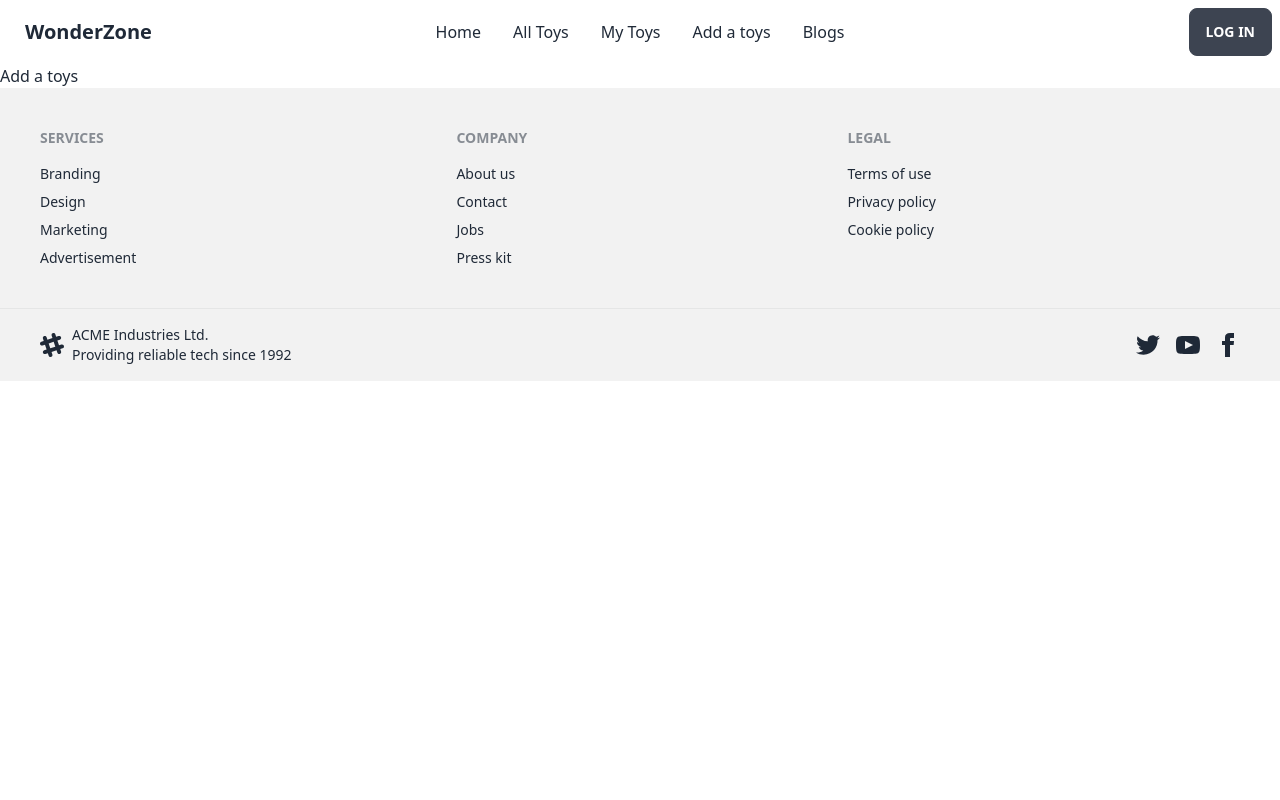
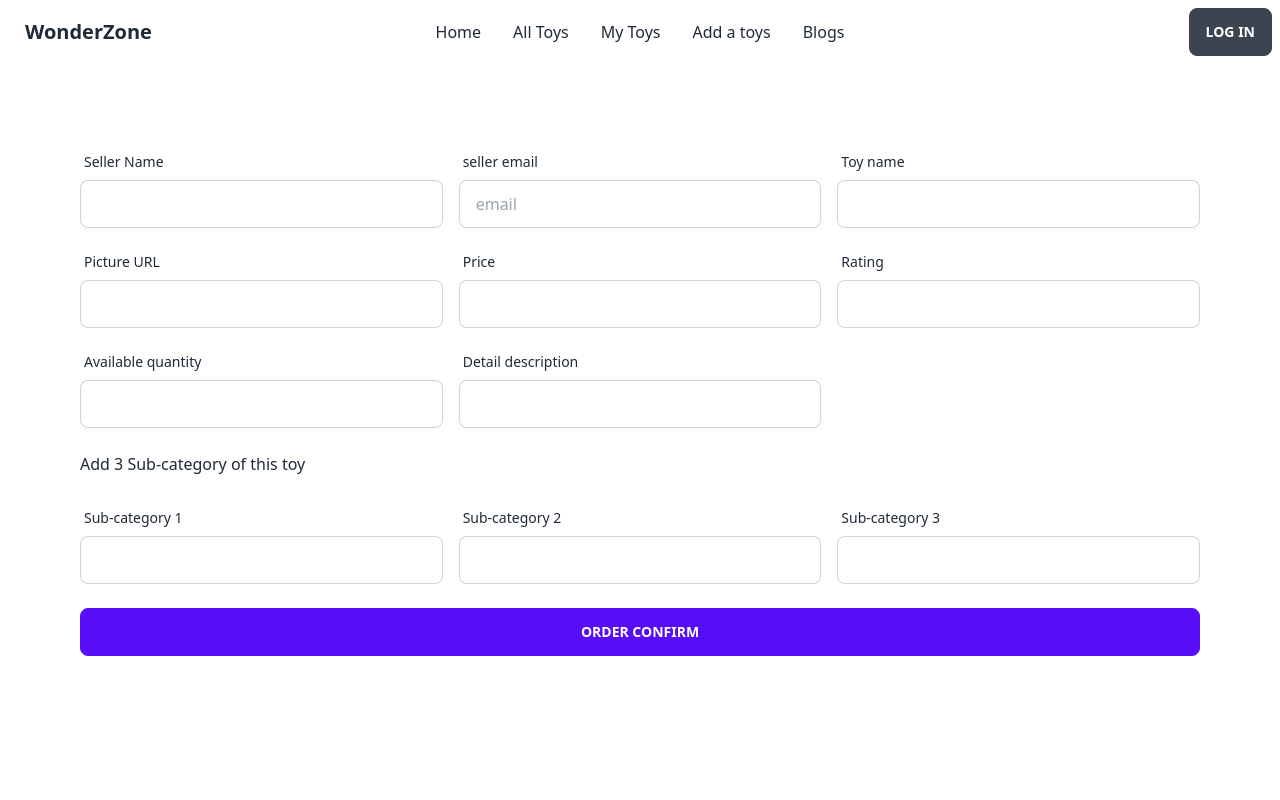
Before and after one commit to anik12136/wonder-Zone-assignment-11-client, a React (Create React App) app: page /addAToys in a window 1280 px wide. Shown: the top 800 px of the page. Built offline with nearby package versions, Linux system fonts and the light colour scheme; no server answers.

Commit message:
added add a toy section and get value

```diff
--- a/public/cars.json
+++ b/public/cars.json
@@ -1,6 +1,6 @@
 [
     {
-      "type": "sports car",
+      "title": "sports car",
       "toys": [
         {
           "id": 1,
@@ -32,7 +32,7 @@
       ]
     },
     {
-      "type": "truck",
+      "title": "truck",
       "toys": [
         {
           "id": 4,
@@ -64,7 +64,7 @@
       ]
     },
     {
-      "type": "regular car",
+      "title": "regular car",
       "toys": [
         {
           "id": 7,
--- a/src/Pages/Add-A-Toys/AddAToys.jsx
+++ b/src/Pages/Add-A-Toys/AddAToys.jsx
@@ -1,9 +1,133 @@
-import React from 'react';
+import React, { useContext } from 'react';
+import { AuthContext } from '../../Provider/AuthProvider';
 
 const AddAToys = () => {
+
+    const { user } = useContext(AuthContext);
+
+    const handleAddAToys = event => {
+        event.preventDefault();
+
+        const form = event.target;
+        const sellerName = form.sellerName.value;
+        const email = user?.email;
+        const pictureURL = form.pictureURL.value;
+        const price = form.price.value;
+        const rating = form.rating.value;
+        const availableQuantity = form.availableQuantity.value;
+        const detailDescription = form.detailDescription.value;
+        const toyName = form.toyName.value;
+        const subCategory1 = form.SubCategory1.value;
+        const subCategory2 = form.SubCategory2.value;
+        const subCategory3 = form.SubCategory3.value;
+
+        const addedToys = {
+            sellerName,
+            email,
+            toyName,
+            img: pictureURL,
+            price,
+            rating,
+            subCategory: {
+                subCategory1,
+                subCategory2,
+                subCategory3
+            },
+            availableQuantity,
+            detailDescription
+        }
+        console.log(addedToys)
+
+
+    }
+
     return (
         <div>
-            <h2>Add a toys</h2>
+            <div className='m-20'>
+                <form onSubmit={handleAddAToys}>
+                    <div className="grid grid-cols-1 md:grid-cols-3 gap-4">
+                        <div className="form-control">
+                            <label className="label">
+                                <span className="label-text">Seller Name</span>
+                            </label>
+                            <input defaultValue={user?.displayName} type="text" name="sellerName" className="input input-bordered" />
+                        </div>
+                        <div className="form-control">
+                            <label className="label">
+                                <span className="label-text">seller email</span>
+                            </label>
+                            <input defaultValue={user?.email} type="text" name="email" placeholder="email" className="input input-bordered" />
+                        </div>
+
+                        <div className="form-control">
+                            <label className="label">
+                                <span className="label-text">Toy name</span>
+                            </label>
+                            <input type="text" name="toyName" className="input input-bordered" />
+                        </div>
+                        <div className="form-control">
+                            <label className="label">
+                                <span className="label-text">Picture URL</span>
+                            </label>
+                            <input type="text" name="pictureURL" className="input input-bordered" />
+                        </div>
+
+                        <div className="form-control">
+                            <label className="label">
+                                <span className="label-text">Price</span>
+                            </label>
+                            <input type="text" name="price" className="input input-bordered" />
+                        </div>
+                        <div className="form-control">
+                            <label className="label">
+                                <span className="label-text">Rating</span>
+                            </label>
+                            <input type="text" name="rating" className="input input-bordered" />
+                        </div>
+                        <div className="form-control">
+                            <label className="label">
+                                <span className="label-text">Available quantity</span>
+                            </label>
+                            <input type="text" name="availableQuantity" className="input input-bordered" />
+                        </div>
+                        <div className="form-control">
+                            <label className="label">
+                                <span className="label-text">Detail description</span>
+                            </label>
+                            <input type="text" name="detailDescription" className="input input-bordered" />
+                        </div>
+
+                    </div>
+                    <h1 className='my-6 '>Add 3 Sub-category of this toy</h1>
+                    <div className='grid grid-cols-1 md:grid-cols-3 gap-4'>
+                        <div className="form-control">
+                            <label className="label">
+                                <span className="label-text">Sub-category 1</span>
+                            </label>
+                            <input type="text" name="SubCategory1" className="input input-bordered" />
+                        </div>
+                        <div className="form-control">
+                            <label className="label">
+                                <span className="label-text">Sub-category 2</span>
+                            </label>
+                            <input type="text" name="SubCategory2" className="input input-bordered" />
+                        </div>
+                        <div className="form-control">
+                            <label className="label">
+                                <span className="label-text">Sub-category 3</span>
+                            </label>
+                            <input type="text" name="SubCategory3" className="input input-bordered" />
+                        </div>
+                    </div>
+
+                    <div className="form-control mt-6">
+                        <input className="btn btn-primary btn-block" type="submit" value="Order Confirm" />
+                    </div>
+                </form>
+                <div className="card-body">
+
+                </div>
+            </div>
         </div>
     );
 };
--- a/src/Pages/Home/ReactTabs/ReactTabs.jsx
+++ b/src/Pages/Home/ReactTabs/ReactTabs.jsx
@@ -8,27 +8,37 @@ import Tab3 from './Tab3/Tab3';
 
 const ReactTabs = () => {
 
-    const [cars, setCars] = useState([])
-    useEffect(() => {
-        fetch('http://localhost:5000/carToysTabs')
-            .then(res => res.json())
-            .then(data => setCars(data))
-            .catch(error => console.error(error))
-    }, [])
+    const [toys, setToys] = useState([])
 
-    console.log(cars)
+  useEffect(() => {
+    fetch('https://assignment-11-serve-site-anik12136.vercel.app/carToysTabs')
+      .then(res => res.json())
+      .then(data => setToys(data))
+    //   .catch(error => console.error(error))
+  }, [])
 
+//   console.log(toys[0]);
+//   console.log(toys[0].toys);
+
+//  const toys1 = toys[0].toys
+
+//  const toys2 = toys[1].toys
+//  const toys3 = toys[2].toys
     return (
         <div>
             <Tabs>
-                <TabList>
+                <TabList className="">
                     <Tab>Tab 1</Tab>
                     <Tab>Tab 2</Tab>
                     <Tab>Tab 3</Tab>
                 </TabList>
 
                 <TabPanel>
-                    <Tab1 ></Tab1>
+                    {/* {
+                        toys1.map(toy => <p
+                        key={toy.id}
+                        >{toy.name}</p>)
+                    } */}
                 </TabPanel>
                 <TabPanel>
                     <Tab2></Tab2>
--- a/src/Pages/Home/ReactTabs/Tab1/Tab1.jsx
+++ b/src/Pages/Home/ReactTabs/Tab1/Tab1.jsx
@@ -1,12 +1,10 @@
-import React from 'react';
+import React, { useEffect, useState } from 'react';
 
-const Tab1 = ({car}) => {
-
-    console.log(car)
+const Tab1 = () => {
 
     return (
         <div>
-            <h2>tab 1</h2>
+           <h2>tab1</h2>
         </div>
     );
 };
--- a/src/Pages/Home/ReactTabs/Tab2/Tab2.jsx
+++ b/src/Pages/Home/ReactTabs/Tab2/Tab2.jsx
@@ -1,9 +1,10 @@
-import React from 'react';
+import React, { useEffect, useState } from 'react';
 
 const Tab2 = () => {
+
     return (
         <div>
-            <h2>tab 2</h2>
+            <h2>tab2</h2>
         </div>
     );
 };
--- a/src/Routes/Routes.jsx
+++ b/src/Routes/Routes.jsx
@@ -17,6 +17,7 @@ const router = createBrowserRouter([
         {
             path: '/',
             element: <Home></Home>
+
         },
         {
             path: 'login',
@@ -36,7 +37,8 @@ const router = createBrowserRouter([
         },
         {
             path: 'addAToys',
-            element: <AddAToys></AddAToys>
+            element: <AddAToys></AddAToys>,
+
         },
         {
             path: 'blogs',
```
